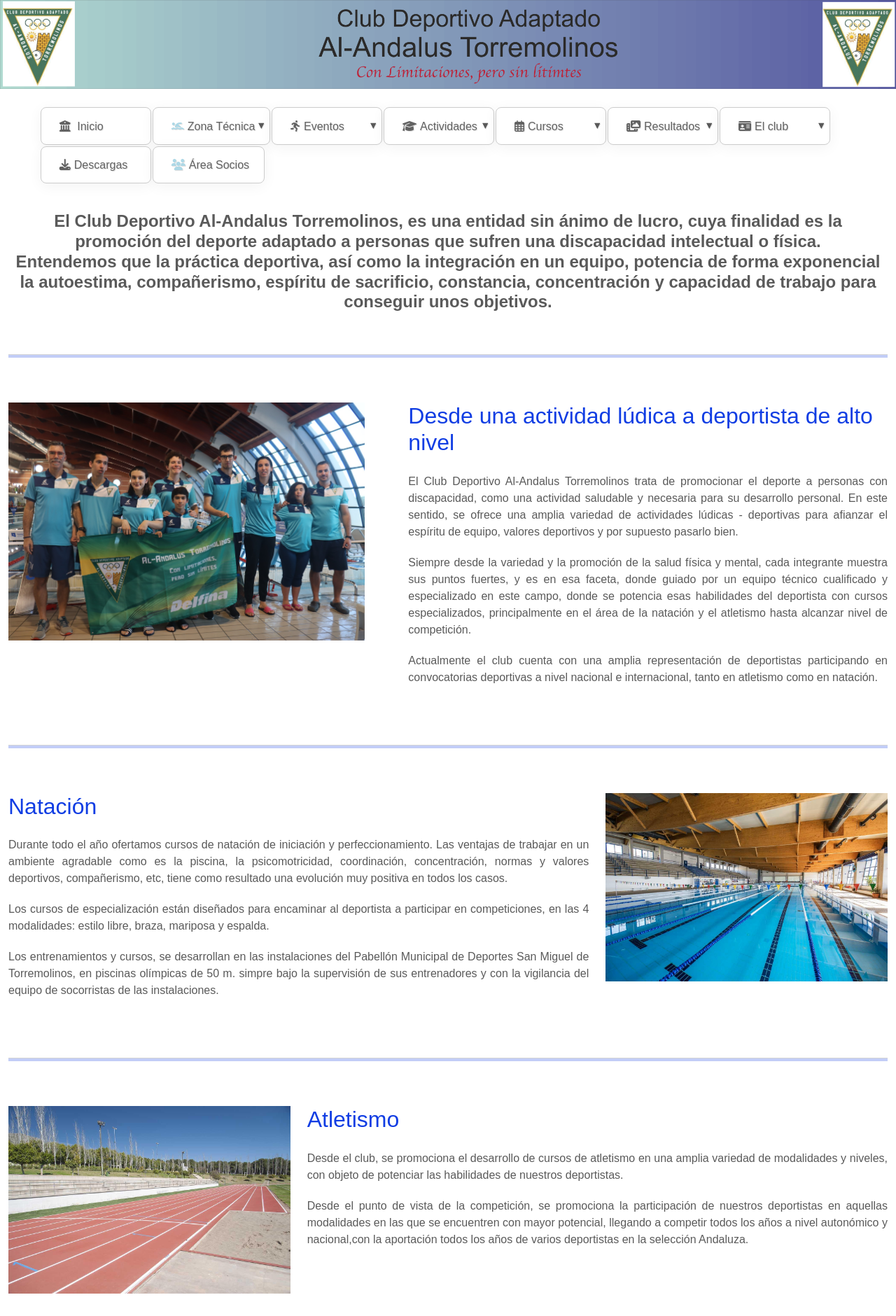
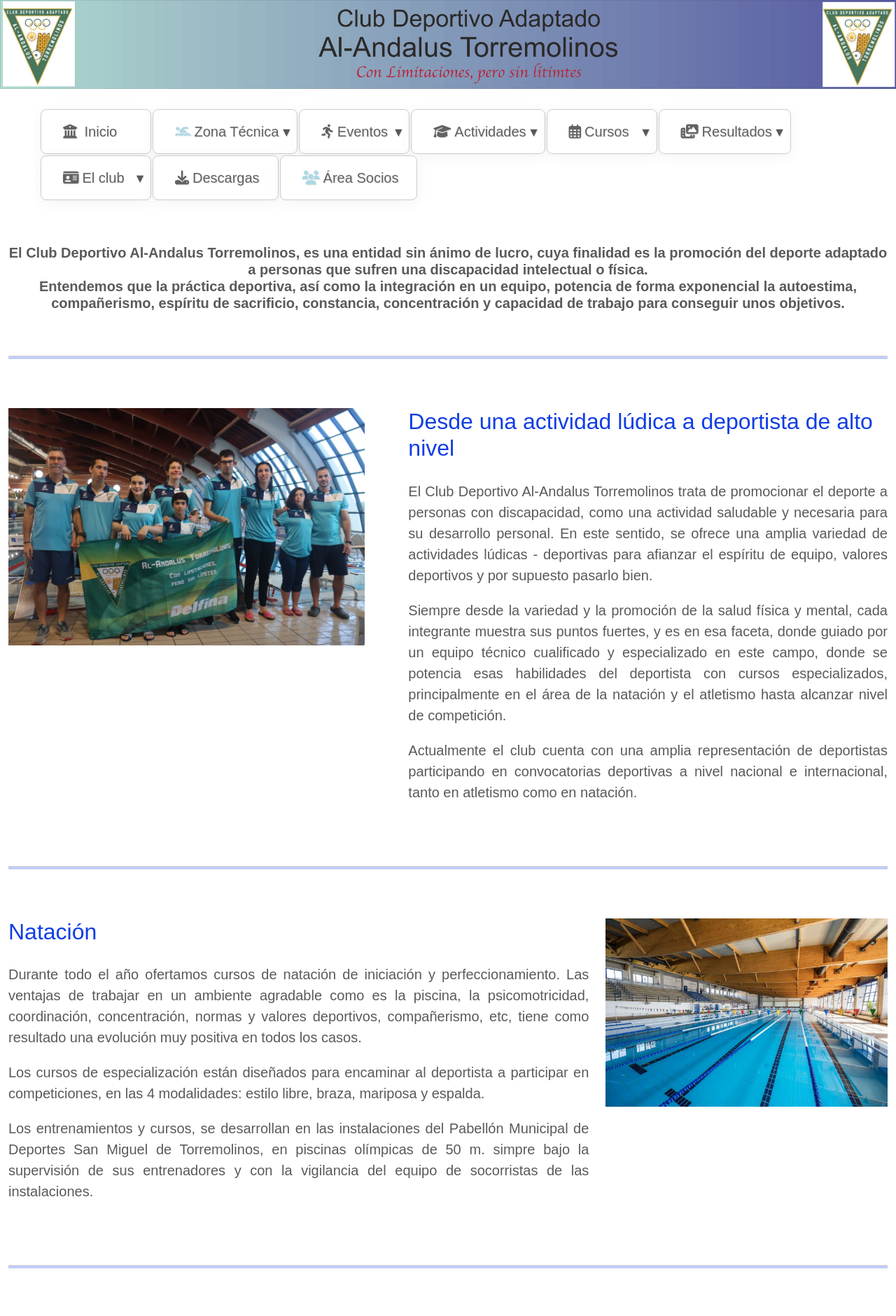
Before and after one commit to cdalandalus/cdalandalus.github.io, a PHP site: page / in a window 1280 px wide. Shown: the top 1880 px of the page at 70% size. Run offline with PHP 8.4, Linux system fonts and the light colour scheme; some libraries are stand-ins or nearby versions.

Commit message:
Add files via upload

```diff
--- a/css/style.css
+++ b/css/style.css
@@ -333,6 +333,7 @@
   }
   .nav-dropdown-menu-body a {
     color: #626262; /*#626262;*/     /*Cambia el color del texto de todo el menu y sub*/
+	  /*font-size: 21px */              /*Cambia el tamañod de todas las letras*/
 	 /* background-color:  #D23D1E;*/ /*Cambia el color del fondo de todos los botones*/
   }
   .nav-dropdown-menu-main li:hover {
@@ -406,7 +407,7 @@
     background-color: #f1c40f;
     bottom: 0;
     content: "";
-    height: 3px;
+    height: 3px;   /*height: 3px;*/
     position: absolute;
     transition: width 0.2s ease-out;
     width: 0;
@@ -472,5 +473,14 @@
 
 body {
   font-family: "Strait", sans-serif;
+	font-size: 18px;
   padding: 0;
 }
+p {
+  margin-bottom: 20px;
+	font-size:20px;
+}
+li {
+  margin-bottom: 20px;
+	font-size:20px;
+}
```
